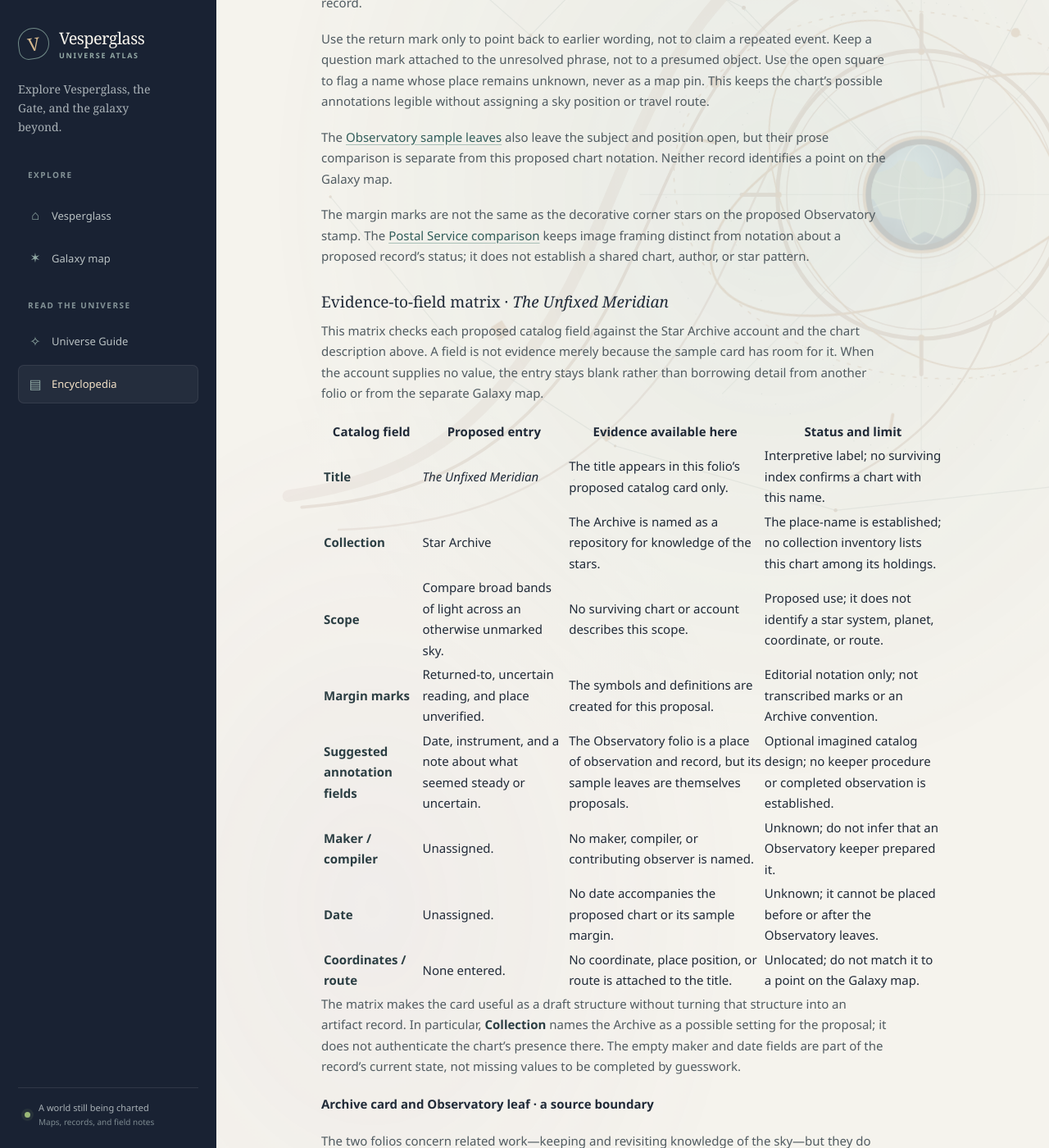
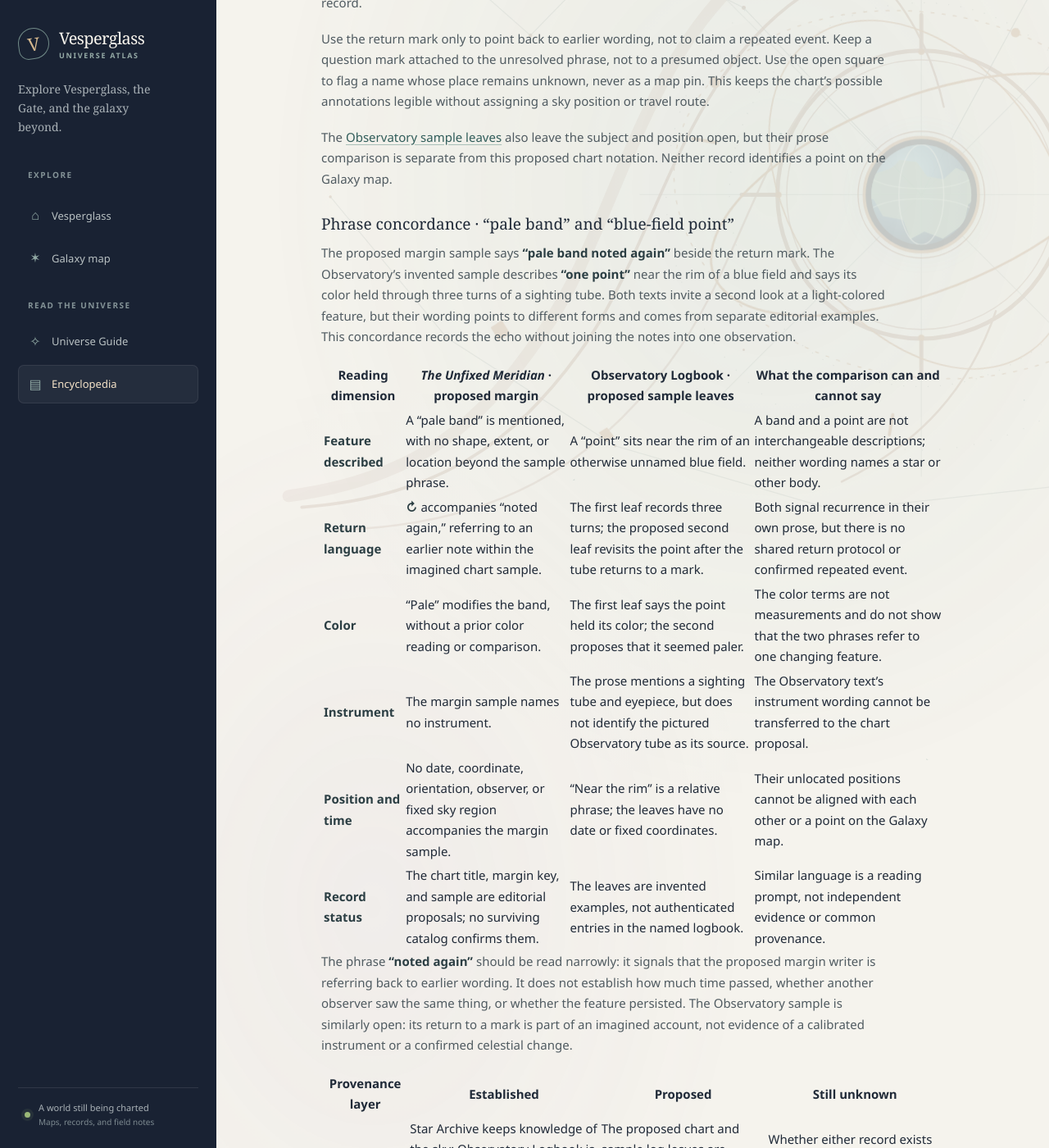
Before and after one commit to vesperglass/vesperglass.github.io, a Jekyll site: the page built from library/star-archive.md, in a window 1280 px wide and 1400 px high, scrolled down 4046 px. Shown: the whole window at 82% size. Built offline with Jekyll 4.4.1, drawn with Linux system fonts in a browser that asks for light colours; some of the changed text lies outside the part shown.

Commit message:
Compare Archive and Observatory sample phrases

```diff
--- a/assets/site.js
+++ b/assets/site.js
@@ -9,8 +9,8 @@
     { title: "Threshold House", url: "/library/threshold-house/", summary: "A named platform with proposed interior and plan readings, arrival phrases, and room-sound cues audited against visible architecture and the limits of each inference.", terms: "threshold house arrival passage shelter interior plan concordance arch bench lamp niches axis floor plan elevation threshold opening phrases greetings room sounds acoustic echo reverberation footfall listener hush lamp noise sound-source cue provenance plate support audit image-based inference unknown material dimensions occupancy Shall we leave the crossing unnamed Vesperglass Gate place name proper noun event identity unnamed crossing traveler itinerary" },
     { title: "Tideglass Foundry", url: "/library/tideglass-foundry/", summary: "The recorded making of stardust, reconstructed tools, and a source-aware bridge from tempering to its separate starwell use.", terms: "tideglass foundry starshards stardust refining craft mill process cleaning grinding mirrored plates sifting tempering resonance plate II tools starwell sealed glass heart measured thread pulse quiet color Gate low singing resonance transfer batch loading quantity" },
     { title: "Compass Garden", url: "/library/compass-garden/", summary: "A glasshouse folio with a plan key, pictured-flora notes, and comparisons of its compass rose and conservatory architecture with the Observatory and a proposed stamp motif.", terms: "compass garden conservatory plants glasshouse planting flora starflower starflowers fern ferns pale bloom luminous foliage botanical species bed keeper compass rose image visual plate star compass instrument Observatory directional bearing motif dome telescope arches glass roof architecture construction postal stamp flower emblem badge icon motif abstraction source illustration" },
-    { title: "Observatory Logbook", url: "/library/observatory/", summary: "A source-aware Observatory record with an instrument inventory and a comparison of the imagined second watch with the pictured sighting tube.", terms: "observatory logbook instruments orrery telescope charts comparison follow-up color sighting tube drift eyepiece blue field observation target calibration plate II sample leaf image wording instrument identity" },
-    { title: "Star Archive", url: "/library/star-archive/", summary: "A reference room for knowledge of the sky, with a shelf-content key, evidence matrix, and source-aware distinction between proposed chart marks and decorative stamp stars.", terms: "star archive books maps memory library shelves radial stacks central reading table chart cabinet shelf number collection titles subject division catalog Unfixed Meridian annotations notation marginalia margin marks returned to uncertain reading unverified place evidence provenance source title scope maker compiler date coordinates postal stamp decorative corner stars constellation comparison symbol design" },
+    { title: "Observatory Logbook", url: "/library/observatory/", summary: "A source-aware Observatory record with an instrument inventory, a second-watch comparison, and a link distinguishing its proposed blue-field note from a separate Archive phrase.", terms: "observatory logbook instruments orrery telescope charts comparison follow-up color sighting tube drift eyepiece blue field pale band point observation target calibration plate II sample leaf image wording instrument identity second watch repeated noted again Star Archive phrase concordance" },
+    { title: "Star Archive", url: "/library/star-archive/", summary: "A reference room for knowledge of the sky, with a shelf-content key, evidence matrix, chart-mark comparison, and phrase concordance with the Observatory.", terms: "star archive books maps memory library shelves radial stacks central reading table chart cabinet shelf number collection titles subject division catalog Unfixed Meridian annotations notation marginalia margin marks returned to uncertain reading unverified place evidence provenance source title scope maker compiler date coordinates postal stamp decorative corner stars constellation comparison symbol design pale band noted again blue-field point wording phrase concordance repeated light color observation Observatory sample leaves" },
     { title: "The Vesperglass Gate", url: "/library/vesperglass-gate/", summary: "The detached Gate platform, pictured aperture, bloom account, and two contrasting proposed threshold recollections.", terms: "vesperglass gate portal transit galaxy ring aperture arch cutaway construction bloom opening crossing keeper traveler hush singing recollection threshold sound" },
     { title: "Vesperglass Train Dock", url: "/library/train-dock/", summary: "A clear landing apron, alongside berth, proposed approach-to-berth alignment key, and journey docket that separates departure, Gate bloom, and emergence from unrecorded itinerary details.", terms: "train dock berth station locomotive platform train journey docket departure crossing Gate bloom emergence passage itinerary date time passenger destination schedule duration cargo manifest route guide path alignment approach curve alongside offset orientation" },
     { title: "Vesperglass Postal Service", url: "/library/postal-service/", summary: "Four proposed stamps with a source-linked position index, palette and motif comparisons, Observatory sky studies, and a distinction between decorative stars and proposed chart margin marks; also an overprint and blank envelope layout.", terms: "postal service post postage stamp seal cancellation mark postmark mail correspondence letter envelope sender addressee Gate ring motif architectural source crown star bands perforation Foundry furnace circle mill sifting tray tempering resonance Observatory telescope dome stamp design plate position index upper left upper right lower left lower right layout arrangement sequence denomination date issue source folio cross-source palette color lineage teal blue brass gold parchment print stock material specification construction printing standard crescent moon starfield stars star scatter corner stars sky field celestial chart constellation grouping distribution orientation chart margin marks notation symbol decorative framing return mark question mark open square uncertain reading unverified place chart annotation pattern date orientation authorship logbook date bright cloud region Workshop Compass Garden starflower floral motif flora emblem flower badge icon abstraction illustration Tideglass Vesperglass Sealed at the Gate overprint double ring four point star strokes blank envelope crossing" },
--- a/library/star-archive.md
+++ b/library/star-archive.md
@@ -84,6 +84,29 @@ Use the return mark only to point back to earlier wording, not to claim a repeat
 
 The [Observatory sample leaves]({{ '/library/observatory/' | relative_url }}) also leave the subject and position open, but their prose comparison is separate from this proposed chart notation. Neither record identifies a point on the Galaxy map.
 
+### Phrase concordance · “pale band” and “blue-field point”
+
+The proposed margin sample says **“pale band noted again”** beside the return mark. The Observatory's invented sample describes **“one point”** near the rim of a blue field and says its color held through three turns of a sighting tube. Both texts invite a second look at a light-colored feature, but their wording points to different forms and comes from separate editorial examples. This concordance records the echo without joining the notes into one observation.
+
+| Reading dimension | *The Unfixed Meridian* · proposed margin | Observatory Logbook · proposed sample leaves | What the comparison can and cannot say |
+| --- | --- | --- | --- |
+| **Feature described** | A “pale band” is mentioned, with no shape, extent, or location beyond the sample phrase. | A “point” sits near the rim of an otherwise unnamed blue field. | A band and a point are not interchangeable descriptions; neither wording names a star or other body. |
+| **Return language** | **↻** accompanies “noted again,” referring to an earlier note within the imagined chart sample. | The first leaf records three turns; the proposed second leaf revisits the point after the tube returns to a mark. | Both signal recurrence in their own prose, but there is no shared return protocol or confirmed repeated event. |
+| **Color** | “Pale” modifies the band, without a prior color reading or comparison. | The first leaf says the point held its color; the second proposes that it seemed paler. | The color terms are not measurements and do not show that the two phrases refer to one changing feature. |
+| **Instrument** | The margin sample names no instrument. | The prose mentions a sighting tube and eyepiece, but does not identify the pictured Observatory tube as its source. | The Observatory text's instrument wording cannot be transferred to the chart proposal. |
+| **Position and time** | No date, coordinate, orientation, observer, or fixed sky region accompanies the margin sample. | “Near the rim” is a relative phrase; the leaves have no date or fixed coordinates. | Their unlocated positions cannot be aligned with each other or a point on the Galaxy map. |
+| **Record status** | The chart title, margin key, and sample are editorial proposals; no surviving catalog confirms them. | The leaves are invented examples, not authenticated entries in the named logbook. | Similar language is a reading prompt, not independent evidence or common provenance. |
+
+The phrase **“noted again”** should be read narrowly: it signals that the proposed margin writer is referring back to earlier wording. It does not establish how much time passed, whether another observer saw the same thing, or whether the feature persisted. The Observatory sample is similarly open: its return to a mark is part of an imagined account, not evidence of a calibrated instrument or a confirmed celestial change.
+
+| Provenance layer | Established | Proposed | Still unknown |
+| --- | --- | --- | --- |
+| **Places** | Star Archive keeps knowledge of the sky; Observatory Logbook is a named place of observation and record. | The proposed chart and sample log leaves are associated editorially with those topics. | Whether either record exists in either place or shares a keeper, collection, or session. |
+| **Descriptions** | No consulted established record names a pale band or the point in the blue field. | Each sample supplies its own phrase and a different descriptive context. | Whether either phrase reflects an observed feature, and the identity or location of any referent. |
+| **Cross-reference** | The folios link as reference subjects. | This concordance places their phrases side by side for comparison. | Common authorship, date, instrument, chart, coordinates, celestial body, or event. |
+
+The [Observatory's second-watch comparison]({{ '/library/observatory/' | relative_url }}) should therefore remain its own two-leaf reading. This Archive concordance adds a phrase-level cross-reference, not a third witness or a correction to either proposal. A reader may notice that both examples preserve uncertainty; the records still do not identify the same object.
+
 The margin marks are not the same as the decorative corner stars on the proposed Observatory stamp. The [Postal Service comparison]({{ '/library/postal-service/#observatory-stamp--decorative-stars-and-chart-margin-marks' | relative_url }}) keeps image framing distinct from notation about a proposed record's status; it does not establish a shared chart, author, or star pattern.
 
 ### Evidence-to-field matrix · *The Unfixed Meridian*
```
Also changed, not shown: ENCYCLOPEDIA_BACKLOG.md (+3 -2 lines), library.md (+1 -1 lines), library/changelog.md (+1 -0 lines), library/observatory.md (+2 -0 lines).
